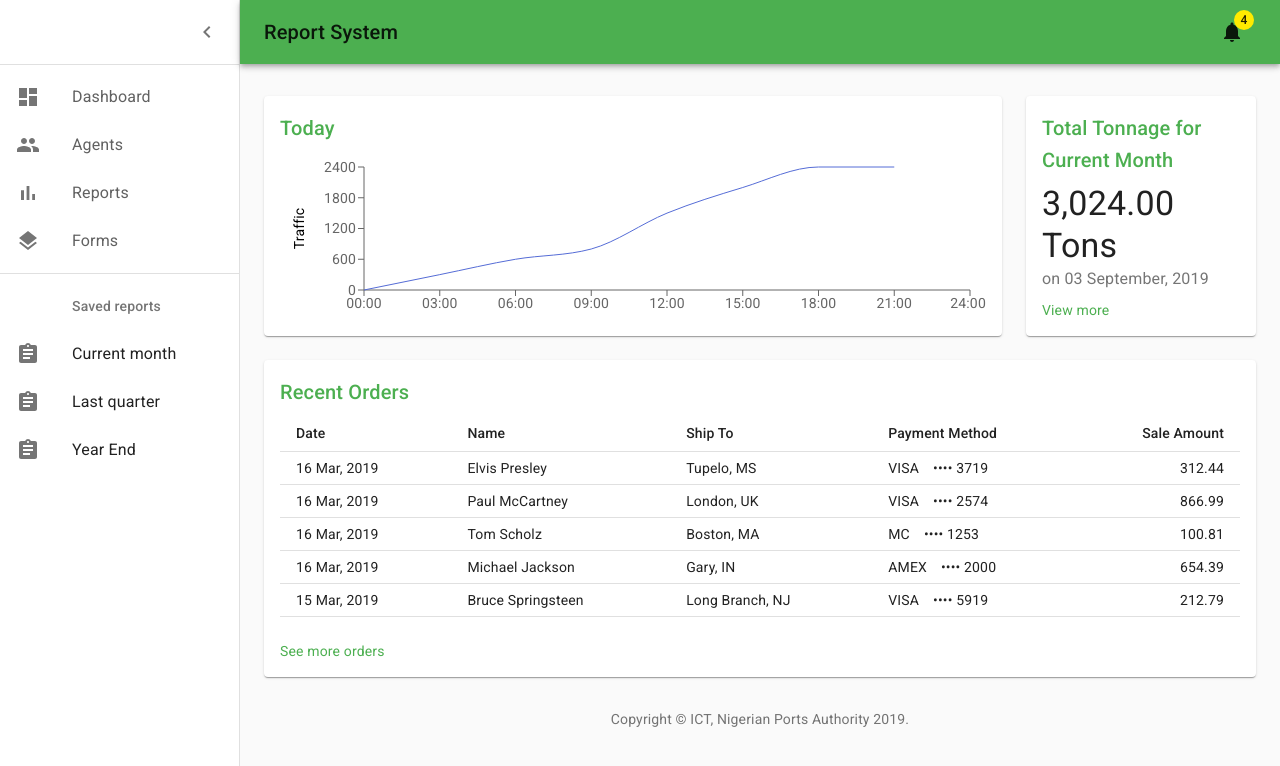
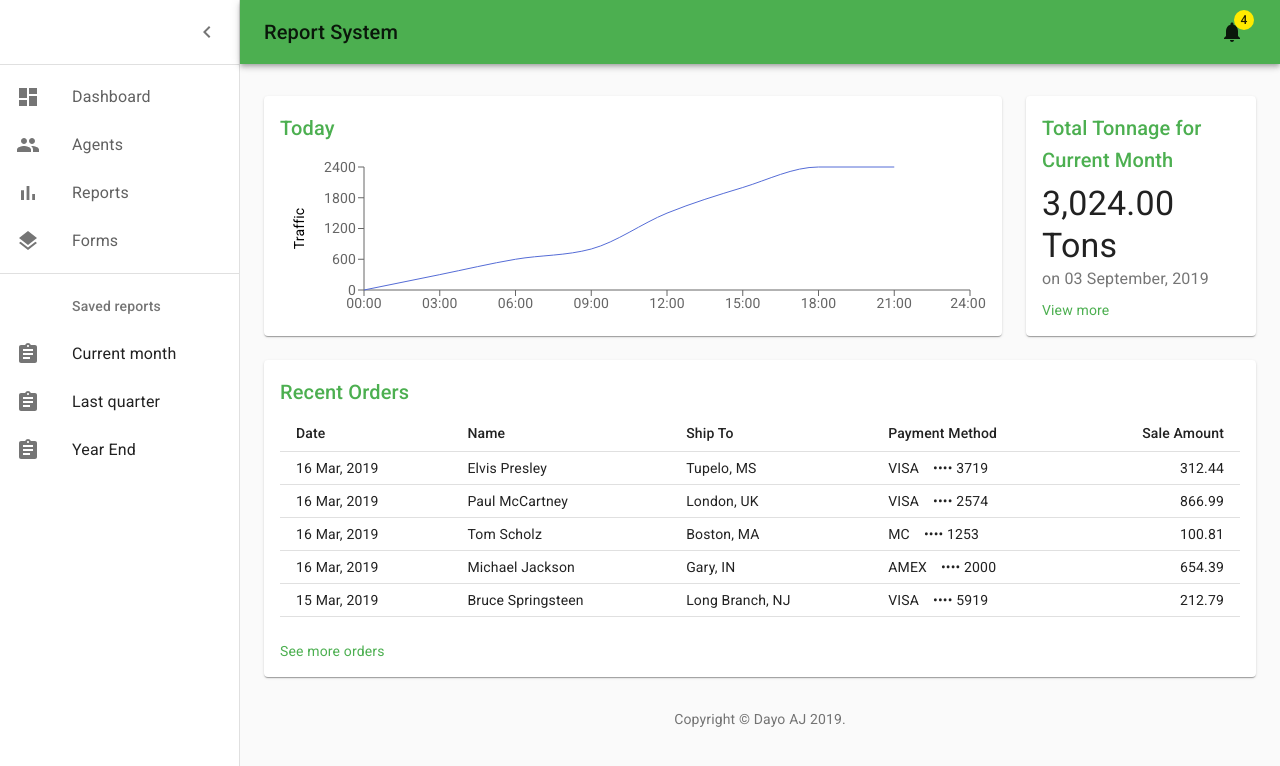
Before and after one commit to dayoaj/report-ui, a React (Create React App) app: page / in a window 1280 px wide. Shown: the top 766 px of the page. Built offline with nearby package versions, Linux system fonts and the light colour scheme.

Commit message:
Modify copyright

```diff
--- a/src/AppShell.js
+++ b/src/AppShell.js
@@ -26,7 +26,7 @@ function Copyright() {
     <Typography variant="body2" color="textSecondary" align="center">
       {"Copyright © "}
       <Link color="inherit" href="https://material-ui.com/">
-        ICT, Nigerian Ports Authority
+        Dayo AJ
       </Link>{" "}
       {new Date().getFullYear()}
       {"."}
```
